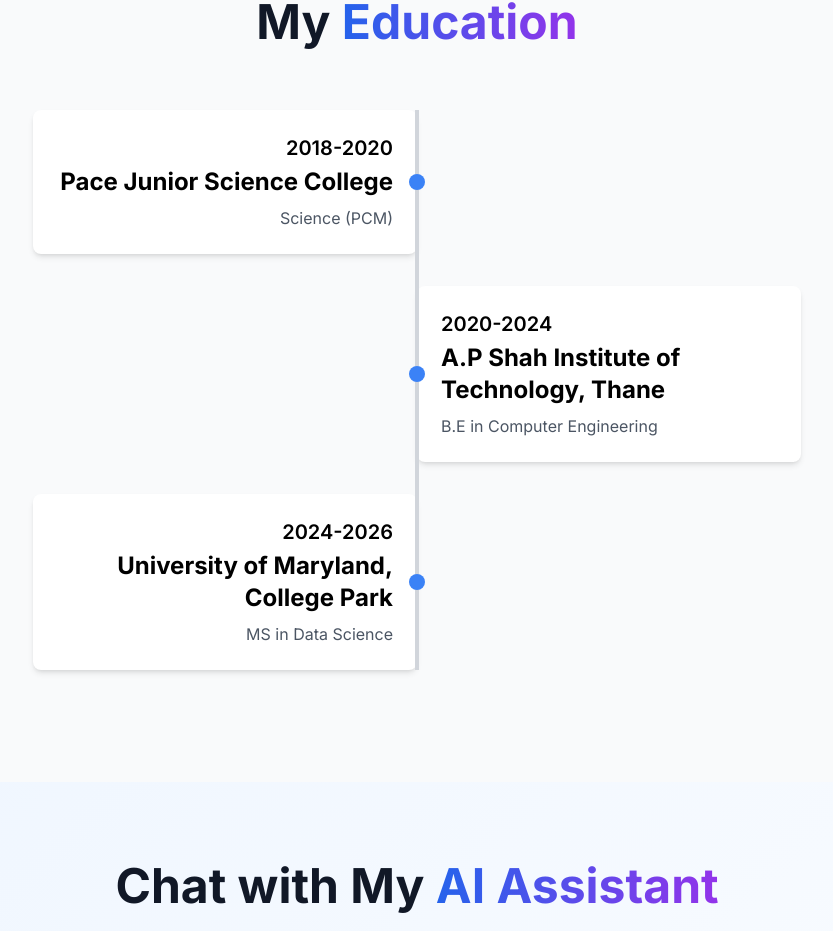
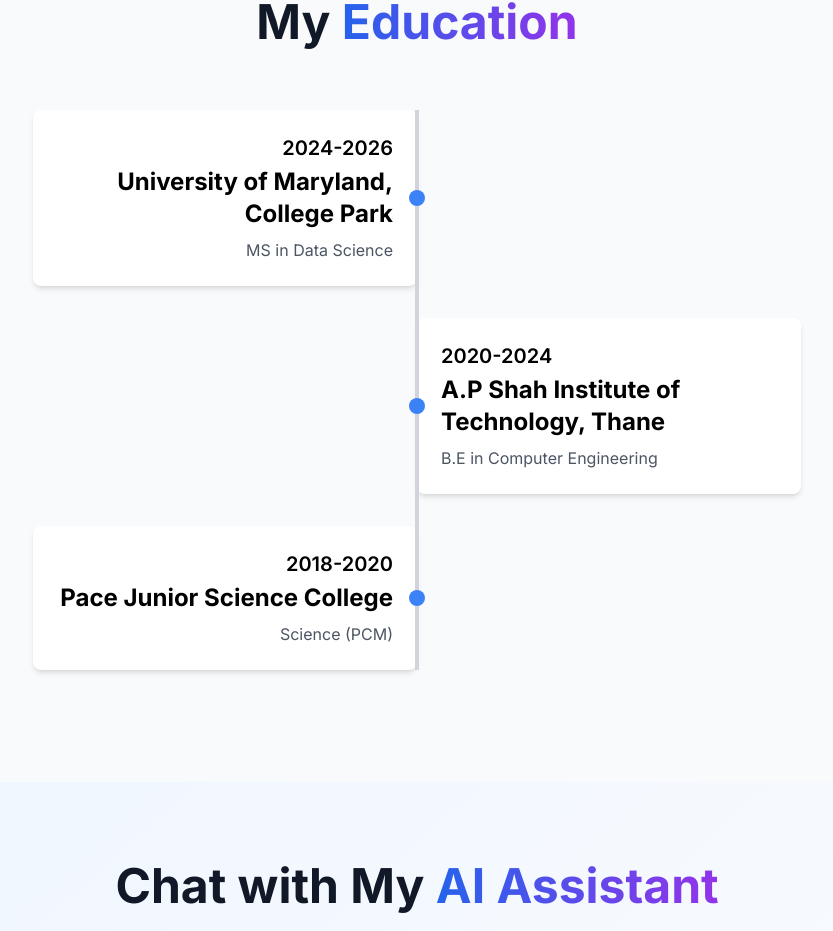
Before and after one commit to protocorn/My-Portfolio, a React (Create React App) app: page / in a window 1280 px wide. Shown: the part 4510-5441 px from the top of the page, without its empty margins (223-1056 px from the left). Built offline with nearby package versions, Linux system fonts and the light colour scheme.

Commit message:
education sequence change

```diff
--- a/src/components/Education.tsx
+++ b/src/components/Education.tsx
@@ -2,9 +2,9 @@
 
 const educationData = [
   {
-    year: '2018-2020',
-    institution: 'Pace Junior Science College',
-    degree: 'Science (PCM)',
+    year: '2024-2026',
+    institution: 'University of Maryland, College Park',
+    degree: 'MS in Data Science',
   },
   {
     year: '2020-2024',
@@ -12,9 +12,9 @@
     degree: 'B.E in Computer Engineering',
   },
   {
-    year: '2024-2026',
-    institution: 'University of Maryland, College Park',
-    degree: 'MS in Data Science',
+    year: '2018-2020',
+    institution: 'Pace Junior Science College',
+    degree: 'Science (PCM)',
   },
 ];
 
```
